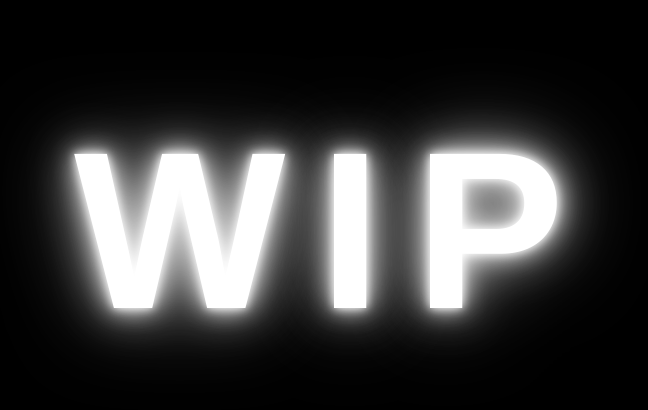
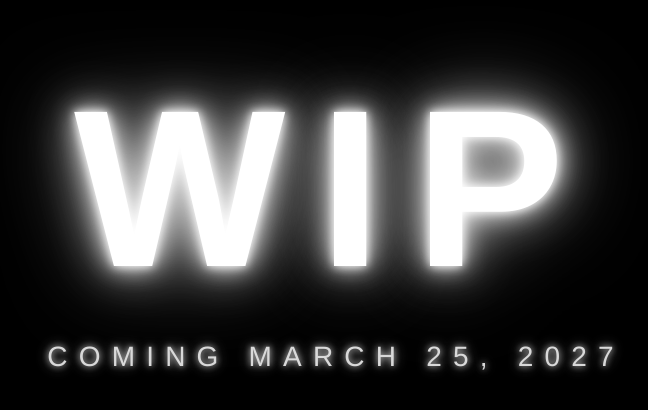
Before and after one commit to poooooooooooooch/wip-site, a plain HTML site: page index.html in a window 1280 px wide. Shown: the part 170-580 px from the top of the page, without its empty margins (304-952 px from the left). Drawn offline with Linux system fonts and the light colour scheme.

Commit message:
Add launch date

```diff
--- a/index.html
+++ b/index.html
@@ -6,7 +6,7 @@
 <title>WIP</title>
 <style>
   html, body { margin:0; height:100%; background:#000; }
-  body { display:flex; align-items:center; justify-content:center; overflow:hidden;
+  body { display:flex; flex-direction:column; align-items:center; justify-content:center; overflow:hidden;
          font-family: "Helvetica Neue", Arial, sans-serif; }
   h1 { color:#fff; font-size:clamp(4rem, 18vw, 14rem); letter-spacing:0.15em; margin:0;
        text-shadow: 0 0 10px #fff, 0 0 25px #fff, 0 0 50px rgba(255,255,255,.8), 0 0 90px rgba(255,255,255,.6);
@@ -15,7 +15,9 @@
     0%,100% { text-shadow: 0 0 10px #fff, 0 0 25px #fff, 0 0 50px rgba(255,255,255,.8), 0 0 90px rgba(255,255,255,.6); }
     50% { text-shadow: 0 0 5px #fff, 0 0 15px #fff, 0 0 30px rgba(255,255,255,.5), 0 0 60px rgba(255,255,255,.3); }
   }
+  .date { color:#fff; margin-top:1.5rem; font-size:clamp(1rem, 3vw, 1.75rem); letter-spacing:0.4em; text-transform:uppercase; opacity:.85;
+          text-shadow: 0 0 6px #fff, 0 0 14px rgba(255,255,255,.6); }
 </style>
 </head>
-<body><h1>WIP</h1></body>
+<body><h1>WIP</h1><p class="date">Coming March 25, 2027</p></body>
 </html>
```
